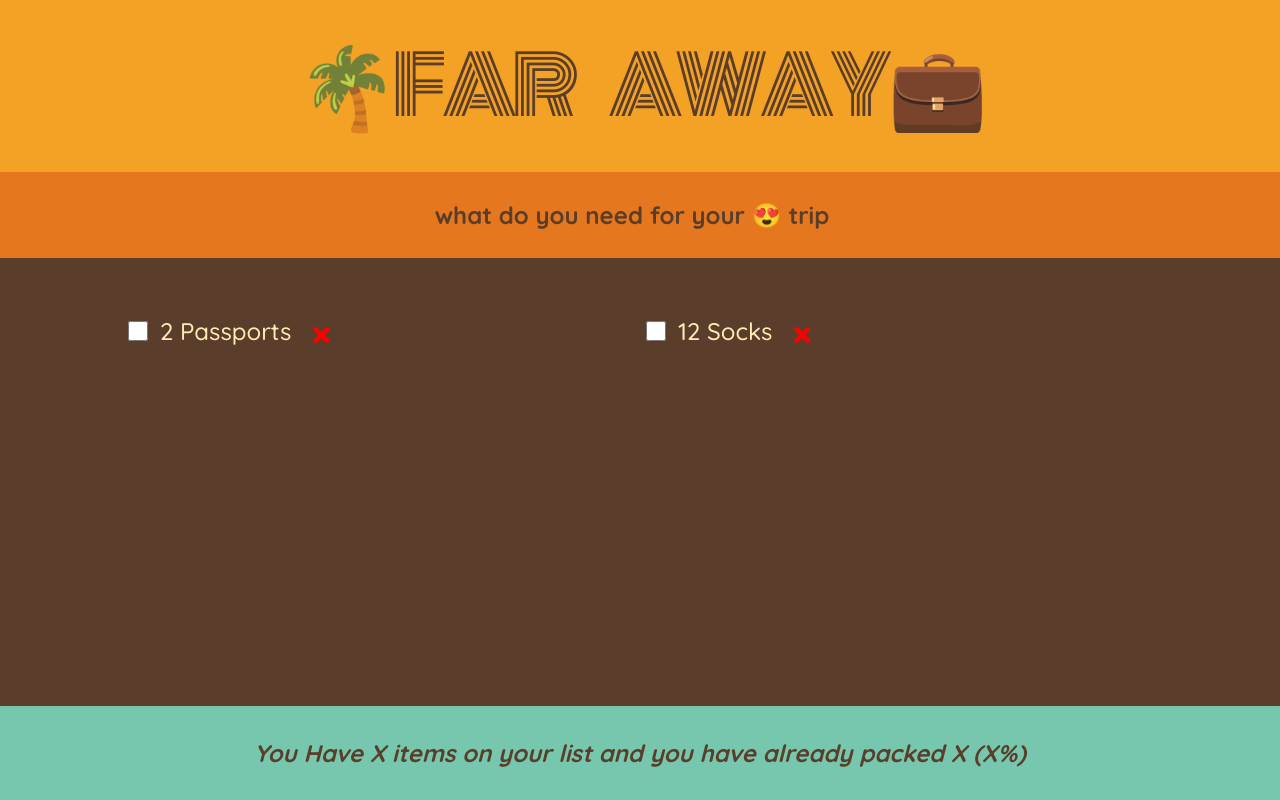
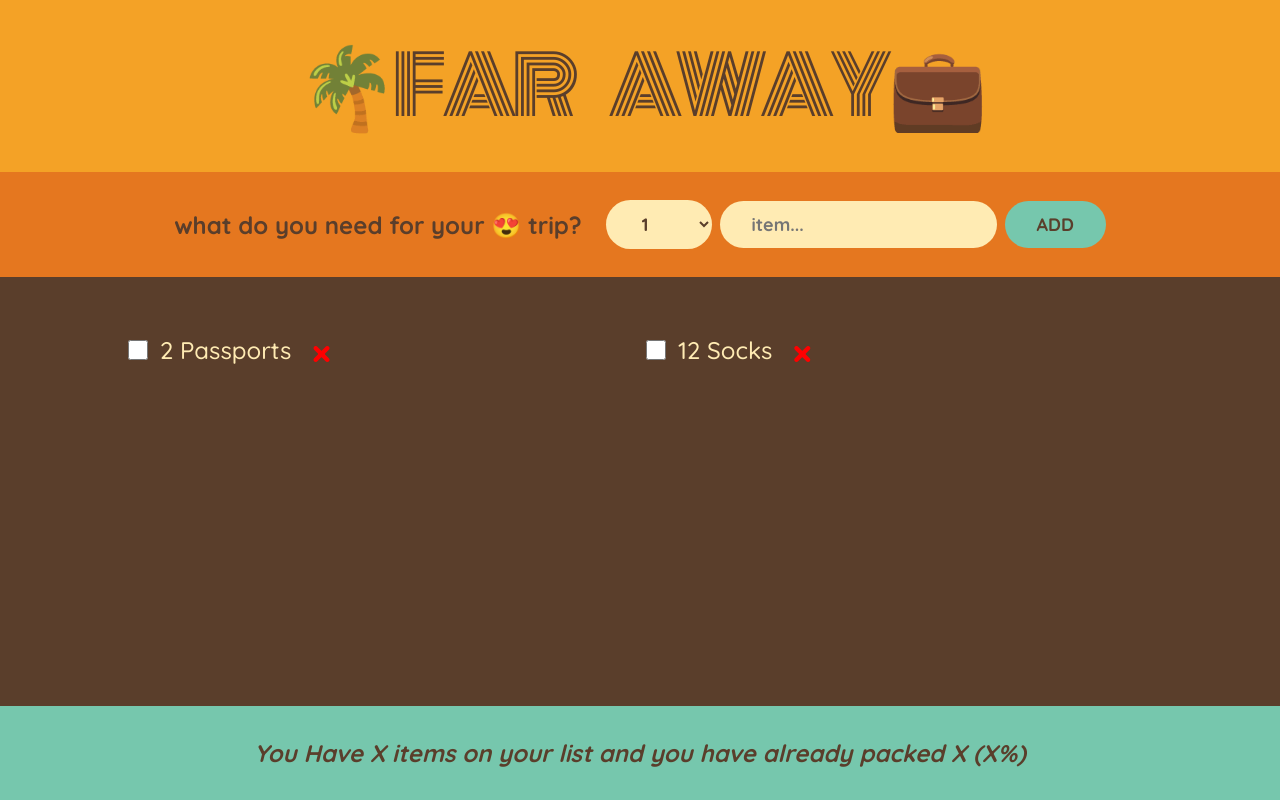
Before and after one commit to DevMasen/travel-list, a React (Create React App) app: page / in a window 1280 px wide. Built offline with nearby package versions, Linux system fonts and the light colour scheme.

Commit message:
E72: building static Form component

```diff
--- a/src/App.js
+++ b/src/App.js
@@ -21,10 +21,22 @@ function Logo() {
 }
 
 function Form() {
+	function handleSubmit(e) {
+		e.preventDefault();
+	}
 	return (
-		<section className="add-form">
-			<h3>what do you need for your 😍 trip </h3>
-		</section>
+		<form className="add-form" onSubmit={handleSubmit}>
+			<h3>what do you need for your 😍 trip? </h3>
+			<select id="number">
+				{Array.from({ length: 20 }, (_, i) => i + 1).map(num => (
+					<option value={num} key={num}>
+						{num}
+					</option>
+				))}
+			</select>
+			<input id="item" type="text" placeholder="item..."></input>
+			<button>Add</button>
+		</form>
 	);
 }
 
```
